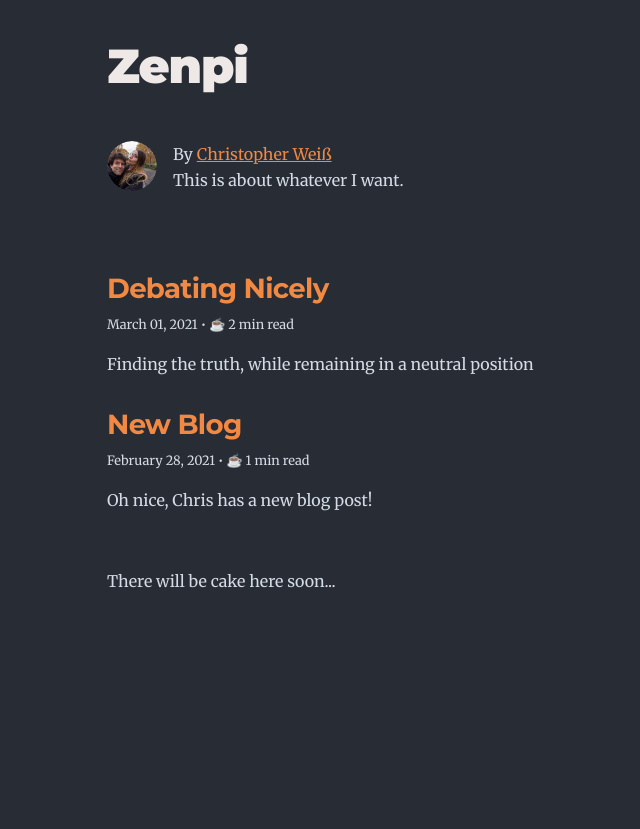
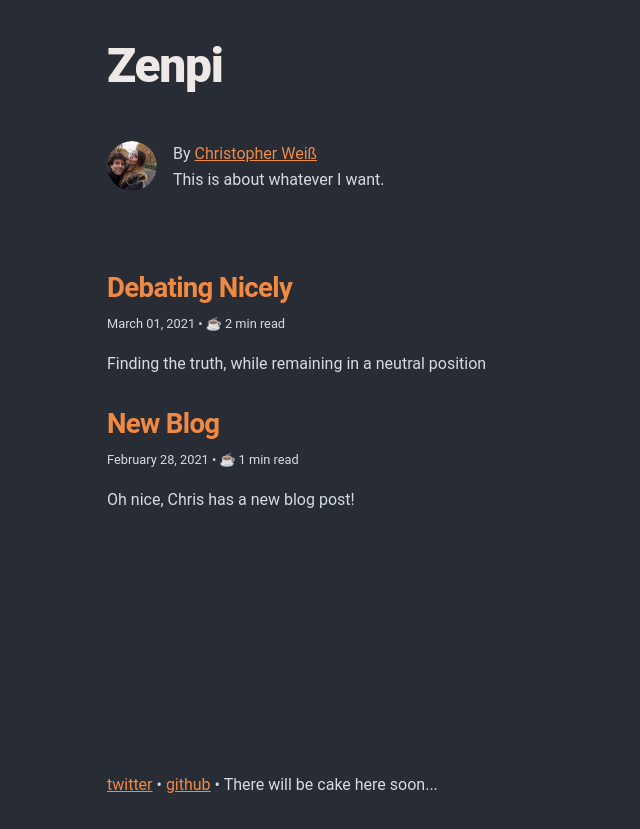
Before and after one commit to zenpi-me/blog, a Gatsby site: page / in a window 1280 px wide. Shown: the whole page, without its empty margins (217-857 px from the left). Before the commit the page ends 800 px from the top, so only its background shows below. Built offline with nearby package versions, Linux system fonts and the light colour scheme; Gatsby itself is replaced by a stand-in of ours.

Commit message:
add footer links

```diff
--- a/src/components/layout.js
+++ b/src/components/layout.js
@@ -1,5 +1,5 @@
-import React from "react"
-import { Link } from "gatsby"
+import React from 'react'
+import { Link } from 'gatsby'
 
 const Layout = ({ location, title, children }) => {
   const rootPath = `${__PATH_PREFIX__}/`
@@ -23,8 +23,31 @@ const Layout = ({ location, title, children }) => {
   return (
     <div className="global-wrapper" data-is-root-path={isRootPath}>
       <header className="global-header">{header}</header>
-      <main>{children}</main>
-      <footer>There will be cake here soon...</footer>
+      <main
+        style={{
+          minHeight: '70vh',
+        }}
+      >
+        {children}
+      </main>
+      <footer style={{ marginTop: '3rem' }}>
+        <a
+          href="https://mobile.twitter.com/zenpi_me"
+          target="_blank"
+          rel="noopener noreferrer"
+        >
+          twitter
+        </a>{' '}
+        &bull;{' '}
+        <a
+          href="https://github.com/its-wufu"
+          target="_blank"
+          rel="noopener noreferrer"
+        >
+          github
+        </a>{' '}
+        &bull; There will be cake here soon...
+      </footer>
     </div>
   )
 }
--- a/src/style.css
+++ b/src/style.css
@@ -1,7 +1,7 @@
 /* CSS Custom Properties Definitions */
 
 :root {
-  --maxWidth-none: "none";
+  --maxWidth-none: 'none';
   --maxWidth-xs: 20rem;
   --maxWidth-sm: 24rem;
   --maxWidth-md: 28rem;
@@ -10,9 +10,9 @@
   --maxWidth-2xl: 42rem;
   --maxWidth-3xl: 48rem;
   --maxWidth-4xl: 56rem;
-  --maxWidth-full: "100%";
+  --maxWidth-full: '100%';
   --maxWidth-wrapper: var(--maxWidth-2xl);
-  --spacing-px: "1px";
+  --spacing-px: '1px';
   --spacing-0: 0;
   --spacing-1: 0.25rem;
   --spacing-2: 0.5rem;
@@ -27,11 +27,12 @@
   --spacing-20: 5rem;
   --spacing-24: 6rem;
   --spacing-32: 8rem;
-  --fontFamily-sans: Montserrat, system-ui, -apple-system, BlinkMacSystemFont,
-    "Segoe UI", Roboto, "Helvetica Neue", Arial, "Noto Sans", sans-serif,
-    "Apple Color Emoji", "Segoe UI Emoji", "Segoe UI Symbol", "Noto Color Emoji";
-  --fontFamily-serif: "Merriweather", "Georgia", Cambria, "Times New Roman",
-    Times, serif;
+  --fontFamily-sans: Roboto, Montserrat, system-ui, -apple-system,
+    BlinkMacSystemFont, 'Segoe UI', 'Helvetica Neue', Arial, 'Noto Sans',
+    sans-serif, 'Apple Color Emoji', 'Segoe UI Emoji', 'Segoe UI Symbol',
+    'Noto Color Emoji';
+  --fontFamily-serif: Roboto, 'Merriweather', 'Georgia', Cambria,
+    'Times New Roman', Times, serif;
   --font-body: var(--fontFamily-serif);
   --font-heading: var(--fontFamily-sans);
   --fontWeight-normal: 400;
@@ -244,10 +245,11 @@ a:focus {
 .global-wrapper {
   margin: var(--spacing-0) auto;
   max-width: var(--maxWidth-wrapper);
-  padding: var(--spacing-10) var(--spacing-5);
+  min-height: 100vh;
+  padding: var(--spacing-10) var(--spacing-5) var(--spacing-2) var(--spacing-5);
 }
 
-.global-wrapper[data-is-root-path="true"] .bio {
+.global-wrapper[data-is-root-path='true'] .bio {
   margin-bottom: var(--spacing-20);
 }
 
```
Also changed, not shown: content/assets/zenpi.png (deleted).
